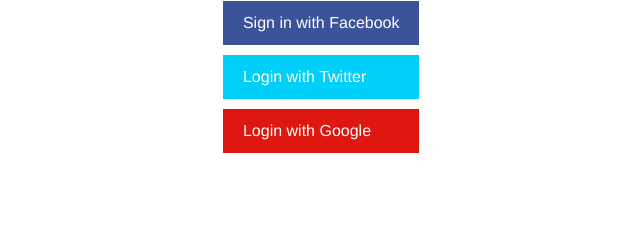
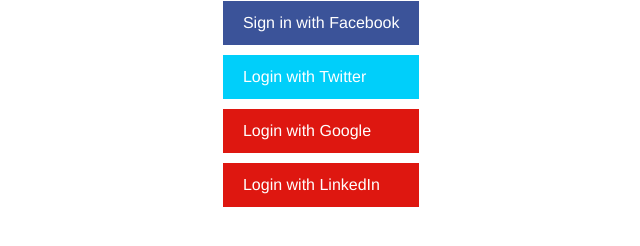
Before and after one commit to Jeanca7/choppingboard.ie, a Django app: page /accounts/login/ in a window 1280 px wide. Shown: the part 387-633 px from the top of the page, without its empty margins (567-1207 px from the left). Run offline with Django 3.2, Linux system fonts and the light colour scheme; some libraries are stand-ins or nearby versions.

Commit message:
linkedln auth

```diff
--- a/choppingboard/settings/base.py
+++ b/choppingboard/settings/base.py
@@ -13,6 +13,7 @@ https://docs.djangoproject.com/en/2.0/ref/settings/
 import os
 import dj_database_url
 from django.urls import reverse_lazy
+
 
 # Build paths inside the project like this: os.path.join(BASE_DIR, ...)
 BASE_DIR = os.path.dirname(os.path.dirname(os.path.dirname(os.path.abspath(__file__))))
@@ -165,6 +166,11 @@ SOCIAL_AUTH_TWITTER_SECRET = 'bRY4kw4JJKL5FBXYW02blLKaFjQDZxINOrIgx42ehEdAJpw65O
 SOCIAL_AUTH_GOOGLE_OAUTH2_KEY = '684227068838-igvhnvvfslhp1pa0q5nuf294rbkcj8vq.apps.googleusercontent.com'
 SOCIAL_AUTH_GOOGLE_OAUTH2_SECRET = 'Wskni7OTis4hS8zMtlcVxpiT'
 
+SOCIAL_AUTH_LINKEDIN_OAUTH2_KEY = '86amq4ng0ivf7l'
+SOCIAL_AUTH_LINKEDIN_OAUTH2_SECRET = 'UXUl0dYjStNzDB0O'
+
+
+
 
 ABSOLUTE_URL_OVERRIDES = {
     'auth.user': lambda u: reverse_lazy('user_detail', args=[u.username])
--- a/templates/registration/login.html
+++ b/templates/registration/login.html
@@ -23,8 +23,9 @@
   <div class="social">
   <ul>
     <li class="facebook"><a href="{% url "social:begin" "facebook" %}">Sign in with Facebook</a></li>
-    <li class="twitter"><a href="{% url "social:begin" "twitter" %}">Login with Twitter</a></li>
+    <li class="twitter"><a href="{% url 'social:begin' backend='twitter-oauth2' %}">Login with Twitter</a></li>
     <li class="google"><a href="{% url "social:begin" "google-oauth2" %}">Login with Google</a></li>
+    <li class="google"><a href="{% url 'social:begin' backend='linkedin-oauth2' %}">Login with LinkedIn</a></li>
   </ul>
 </div>
 </div>
```
